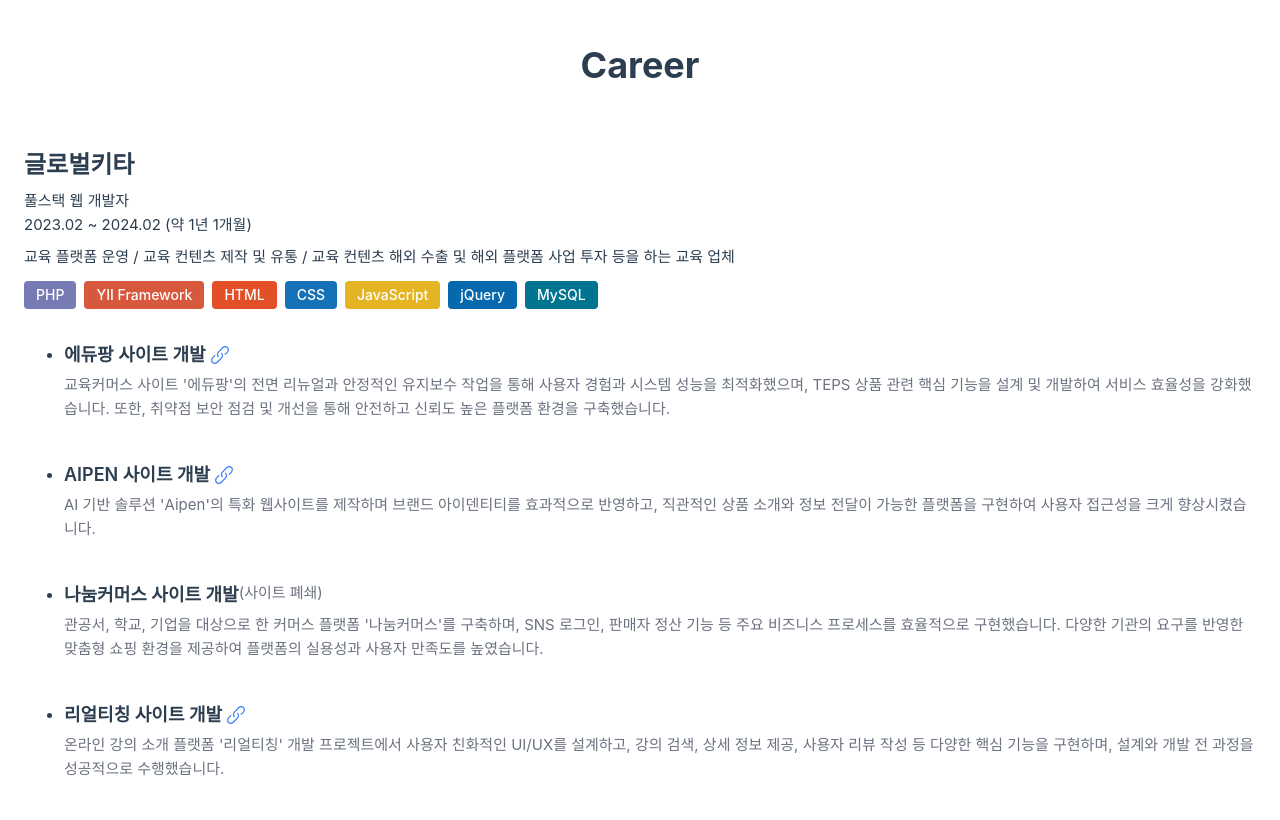
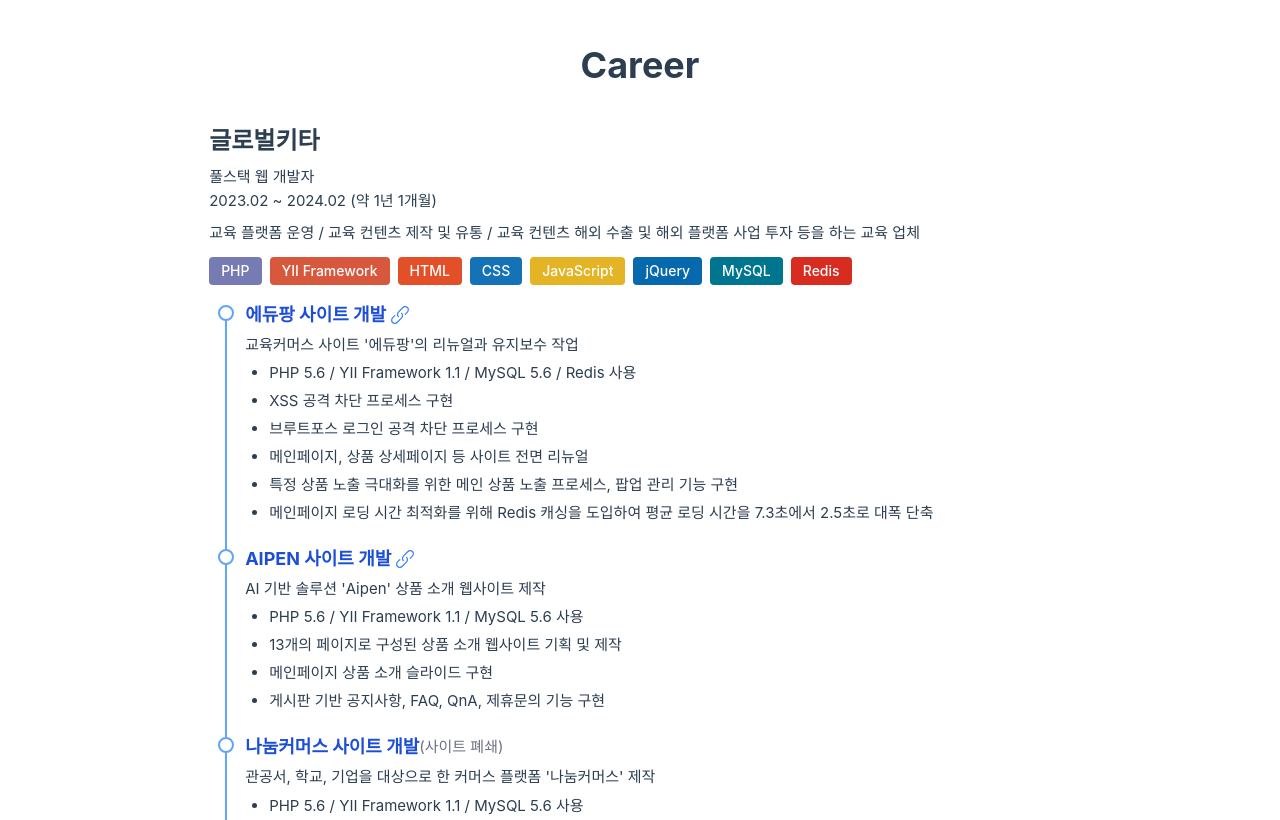
Before and after one commit to Aleph-Kim/portfolio, a Vue app: page / in a window 1280 px wide. Shown: the part 1980-2800 px from the top of the page. Built offline with nearby package versions, Linux system fonts and the light colour scheme.

Commit message:
수정 - Career projects 포맷 수정 및 상세 내용 작성

```diff
--- a/public/data/career.js
+++ b/public/data/career.js
@@ -4,30 +4,62 @@ export const careerData = [
         "role": "풀스택 웹 개발자",
         "period": "2023.02 ~ 2024.02 (약 1년 1개월)",
         "description": "교육 플랫폼 운영 / 교육 컨텐츠 제작 및 유통 / 교육 컨텐츠 해외 수출 및 해외 플랫폼 사업 투자 등을 하는 교육 업체",
-        "skills": ["PHP", "YII Framework", "HTML", "CSS", "JavaScript", "jQuery", "MySQL"],
+        "skills": ["PHP", "YII Framework", "HTML", "CSS", "JavaScript", "jQuery", "MySQL", "Redis"],
         "projects": [
             {
                 "title": "에듀팡 사이트 개발",
-                "description": "교육커머스 사이트 '에듀팡'의 전면 리뉴얼과 안정적인 유지보수 작업을 통해 사용자 경험과 시스템 성능을 최적화했으며, TEPS 상품 관련 핵심 기능을 설계 및 개발하여 서비스 효율성을 강화했습니다. 또한, 취약점 보안 점검 및 개선을 통해 안전하고 신뢰도 높은 플랫폼 환경을 구축했습니다.",
+                "description": "교육커머스 사이트 '에듀팡'의 리뉴얼과 유지보수 작업",
+                "stack": [
+                    "PHP 5.6 / YII Framework 1.1 / MySQL 5.6 / Redis 사용",
+                    "XSS 공격 차단 프로세스 구현",
+                    "브루트포스 로그인 공격 차단 프로세스 구현",
+                    "메인페이지, 상품 상세페이지 등 사이트 전면 리뉴얼",
+                    "특정 상품 노출 극대화를 위한 메인 상품 노출 프로세스, 팝업 관리 기능 구현",
+                    "메인페이지 로딩 시간 최적화를 위해 Redis 캐싱을 도입하여 평균 로딩 시간을 7.3초에서 2.5초로 대폭 단축"
+                ],
                 "link": "https://www.edupang.com/"
             },
             {
                 "title": "AIPEN 사이트 개발",
-                "description": "AI 기반 솔루션 'Aipen'의 특화 웹사이트를 제작하며 브랜드 아이덴티티를 효과적으로 반영하고, 직관적인 상품 소개와 정보 전달이 가능한 플랫폼을 구현하여 사용자 접근성을 크게 향상시켰습니다.",
+                "description": "AI 기반 솔루션 'Aipen' 상품 소개 웹사이트 제작",
+                "stack": [
+                    "PHP 5.6 / YII Framework 1.1 / MySQL 5.6 사용",
+                    "13개의 페이지로 구성된 상품 소개 웹사이트 기획 및 제작",
+                    "메인페이지 상품 소개 슬라이드 구현",
+                    "게시판 기반 공지사항, FAQ, QnA, 제휴문의 기능 구현"
+                ],
                 "link": "https://www.aipen.co.kr/"
             },
             {
                 "title": "나눔커머스 사이트 개발",
-                "description": "관공서, 학교, 기업을 대상으로 한 커머스 플랫폼 '나눔커머스'를 구축하며, SNS 로그인, 판매자 정산 기능 등 주요 비즈니스 프로세스를 효율적으로 구현했습니다. 다양한 기관의 요구를 반영한 맞춤형 쇼핑 환경을 제공하여 플랫폼의 실용성과 사용자 만족도를 높였습니다.",
+                "description": "관공서, 학교, 기업을 대상으로 한 커머스 플랫폼 '나눔커머스' 제작",
+                "stack": [
+                    "PHP 5.6 / YII Framework 1.1 / MySQL 5.6 사용",
+                    "네이버, 카카오 SNS 로그인 기능 구현",
+                    "NHN KCP 결제 연동 기능 구현",
+                    "메인페이지 배너 관리 기능 구현"
+                ],
             },
             {
                 "title": "리얼티칭 사이트 개발",
-                "description": "온라인 강의 소개 플랫폼 '리얼티칭' 개발 프로젝트에서 사용자 친화적인 UI/UX를 설계하고, 강의 검색, 상세 정보 제공, 사용자 리뷰 작성 등 다양한 핵심 기능을 구현하며, 설계와 개발 전 과정을 성공적으로 수행했습니다.",
+                "description": "온라인 강의 소개 플랫폼 '리얼티칭' 제작",
+                "stack": [
+                    "PHP 5.6 / YII Framework 1.1 사용",
+                    "11개의 페이지로 구성된 교육과정 소개 웹사이트 기획 및 제작",
+                    "카테고리별 교육과정 분류 기능 구현",
+                    "교육과정 데이터를 Excel 형식에서 JSON 형식으로 변환하는 Python기반 프로그램 구현"
+                ],
                 "link": "https://www.realteaching.co.kr/"
             },
             {
                 "title": "스쿨몰 사이트 개발",
-                "description": "학교와 교육 기관을 대상으로 한 물품 판매 플랫폼 '스쿨몰' 개발 프로젝트에 참여하여, 상품 검색, 대량 주문 관리, 견적 요청 및 문의 기능, 결제 및 정산 시스템 등 주요 기능을 구현했습니다. 확장성과 안정성을 고려한 아키텍처 설계에 기여하고, 관리자 페이지를 통해 상품 관리와 주문 처리 기능을 지원하며 플랫폼 운영의 효율성을 크게 향상시켰습니다."
+                "description": "학교와 교육 기관을 대상으로 한 물품 판매 플랫폼 '스쿨몰' 유지보수 작업",
+                "stack": [
+                    "PHP 5.6 / YII Framework 1.1 / MySQL 5.6 사용",
+                    "오픈 리다이렉트 취약점 보안 처리 구현",
+                    "장바구니 상품 목록 Excel 형식 다운로드 기능 구현",
+                    "대량 주문 요청 및 관리 기능 구현"
+                ],
             }
         ],
         "titleColor": "text-[#142986]"
@@ -41,7 +73,13 @@ export const careerData = [
         "projects": [
             {
                 "title": "백엔드 스쿨 10기 과정 멘토",
-                "description": "'멋쟁이사자처럼 백엔드 Java 부트캠프 10기'에서 멘토(보조강사)로 활동하며, 비전공자 수강생을 대상으로 자바 및 스프링 기반 백엔드 기술의 기초 교육과 실습을 보조하고, 데일리 미팅을 통해 매일 팀별 코드 리뷰와 프로젝트 아키텍처 검토, 심층적인 기술 피드백을 제공하였으며, 학습 관리 및 과정 운영 전반을 체계적으로 수행하여 평균 4.7점의 멘토링 만족도를 달성하였습니다. 이를 통해 수강생들의 실무 역량 강화와 프로젝트 완성도 향상에 기여하며 효과적인 기술 멘토링 역량을 입증했습니다.",
+                "description": "'멋쟁이사자처럼 백엔드 Java 부트캠프 10기'에서 멘토(보조강사)로 활동",
+                "stack": [
+                    "비전공자 대상 자바 및 스프링 기반 백엔드 기술 기초 교육",
+                    "총 150시간에 걸쳐 담당 팀 코드 리뷰 진행",
+                    "총 27개의 팀 프로젝트에 대한 관련 코드 리뷰 및 기술 피드백 제공",
+                    "평균 4.8/5점의 멘토 만족도 달성"
+                ],
                 "link": "https://likelion.net/school/kdt-backendj-10th"
             }
         ],
@@ -56,7 +94,13 @@ export const careerData = [
         "projects": [
             {
                 "title": "웹 백엔드 4기 과정 퍼실리테이터",
-                "description": "'프로그래머스 클라우드 기반 백엔드 엔지니어링 4기'에서 퍼실리테이터(보조강사)로 활동하며, 전공자 수강생을 대상으로 Java와 Spring 기술을 효과적으로 학습할 수 있도록 실습과 프로젝트를 지원하고, 문제 해결을 위한 기술적 조언과 방향성을 제공했습니다. 이 과정에서 53번의 수강생 1대1 멘토링과 총 30개의 프로젝트에 대한 코드 리뷰 및 프로젝트 아키텍처 검토, 그로인한 기술 피드백을 제공하였으며, 그 결과 98.81점이라는 높은 최종만족도를 달성해 효과적인 멘토링 역량을 입증했습니다.",
+                "description": "'프로그래머스 클라우드 기반 백엔드 엔지니어링 4기'에서 퍼실리테이터(보조강사)로 활동",
+                "stack": [
+                    "전공자 대상 자바 및 스프링 기반 백엔드 기술 기초 교육",
+                    "총 53시간에 걸쳐 수강생과의 1대1 멘토링 진행",
+                    "총 30개의 팀 프로젝트에 대한 코드 리뷰 및 프로젝트 아키텍처 검토, 기술 피드백 제공",
+                    "98.81/100점의 FT 최종 만족도 달성"
+                ],
                 "link": "https://school.programmers.co.kr/learn/courses/24767/24767-4%EA%B8%B0-k-digital-training-%ED%81%B4%EB%9D%BC%EC%9A%B0%EB%93%9C-%EA%B8%B0%EB%B0%98-%EB%B0%B1%EC%97%94%EB%93%9C-%EC%97%94%EC%A7%80%EB%8B%88%EC%96%B4%EB%A7%81"
             }
         ],
--- a/src/components/JobCard.vue
+++ b/src/components/JobCard.vue
@@ -1,5 +1,5 @@
 <template>
-    <div class="mt-4 p-6 rounded-lg">
+    <div class="mt-4 m-8 rounded-lg overflow-hidden">
         <div class="mb-4">
             <h2 :class="'text-2xl font-semibold mb-2 ' + titleColor">{{ company }}</h2>
             <p class="dark:text-gray-400">{{ role }}</p>
@@ -9,12 +9,19 @@
                 <Skill v-for="skill in skills" :key="skill" :name="skill" />
             </div>
         </div>
-        <ul class="space-y-6">
-            <li v-for="project in projects" :key="project.title" class="border-t pt-4">
-
-                <div class="flex">
-                    <!-- 프로젝트명 -->
-                    <h3 class="text-lg font-semibold">{{ project.title }}</h3>
+        <!-- 타임라인 전체 컨테이너 -->
+        <div class="relative" v-for="project in projects" :key="project.title">
+            <!-- 세로선 -->
+            <div class="absolute left-4 top-3 w-[2px] h-full bg-blue-400 dark:bg-blue-500"></div>
+            <div class="relative flex pl-9 pb-5">
+                <!-- 써클 -->
+                <div
+                    class="absolute left-[9px] top-1 w-4 h-4 bg-white dark:bg-[var(--vt-c-black)] border-solid border-[2px] border-blue-400 dark:border-blue-500 rounded-full z-10 transition duration-500">
+                </div>
+                <!-- 내용 -->
+                <div>
+                    <div class="flex items-center">
+                        <h3 class="text-blue-700 font-bold text-lg">{{ project.title }}</h3>
                         <!-- 사이트 링크 -->
                         <a v-if="project.link" :href="project.link" target="_blank"
                             class="text-blue-500 hover:underline inline-flex items-center">
@@ -28,9 +35,17 @@
                         </a>
                         <span v-else class="text-gray-500">(사이트 폐쇄)</span>
                     </div>
-                <p class="mt-1 text-gray-500">{{ project.description }}</p>
+                    <p v-if="project.description" class="mt-1 leading-relaxed">
+                        {{ project.description }}
+                    </p>
+                    <ul v-if="project.stack" class="mt-1 pl-6">
+                        <li v-for="stack in project.stack" class="mt-1">
+                            {{ stack }}
                         </li>
                     </ul>
+                </div>
+            </div>
+        </div>
     </div>
 </template>
 
```
Lines whose indentation alone changed are shown as unchanged.
